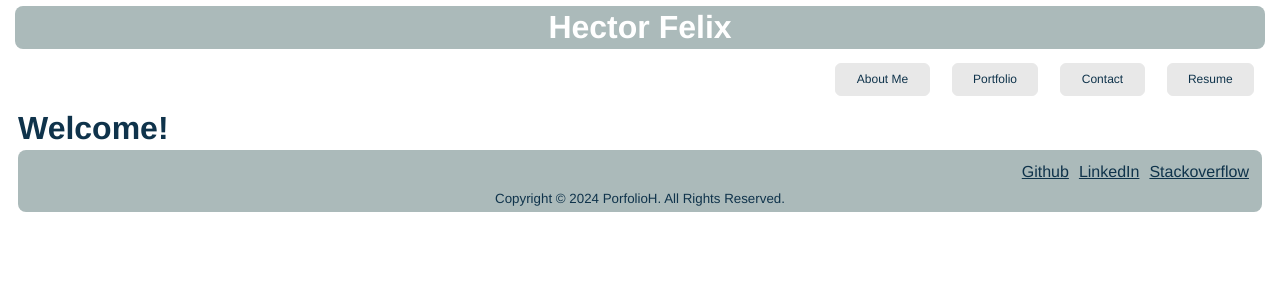
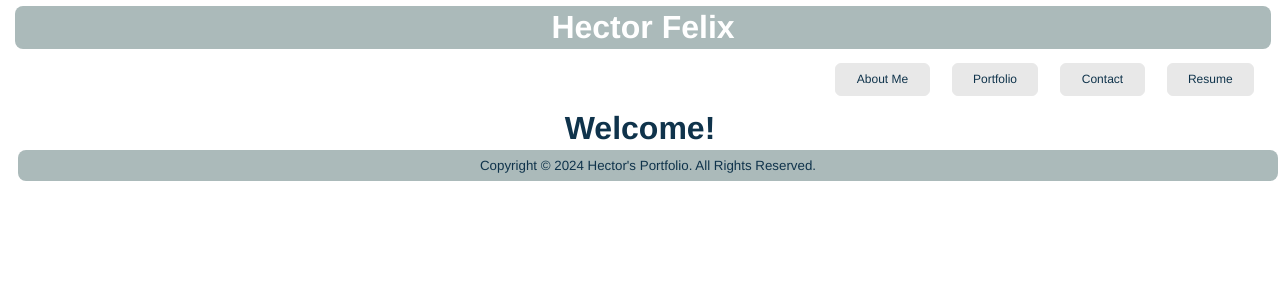
Before and after one commit to hfelix3/PortfolioH, a React (Vite) app: page / in a window 1280 px wide. Shown: the top 300 px of the page. Built offline with nearby package versions, Linux system fonts and the light colour scheme.

Commit message:
moved footer links to contact section

```diff
--- a/index.html
+++ b/index.html
@@ -4,7 +4,7 @@
     <meta charset="UTF-8" />
     <link rel="icon" type="image/svg+xml" href="/vite.svg" />
     <meta name="viewport" content="width=device-width, initial-scale=1.0" />
-    <title>Hector Felix</title>
+    <title>Hector's Portfolio</title>
   </head>
   <body>
     <!-- React is being "injected into this empty div from main.jsx" -->
--- a/src/components/aboutme.jsx
+++ b/src/components/aboutme.jsx
@@ -4,7 +4,7 @@ function Aboutme() {
       <section className="aboutMeDescription">
       <h2>About Me</h2>
         <img className= "profilePic" src='src/assets/images/IMG_0654.JPG'/>
-        <p>
+        <p id= 'firstpi'>
         Hi, I'm Hector, a passionate web developer with a strong foundation in HTML, CSS, JavaScript, and modern frameworks like React. Through my ongoing development journey, I’ve honed my skills in building user-friendly, responsive web applications, always keeping the end-user’s experience in mind.
         </p>
         <p>
--- a/src/components/contact.jsx
+++ b/src/components/contact.jsx
@@ -22,6 +22,23 @@ function ContactH() {
   return (
     <div>
       <h2 className="contactForm">Contact Me</h2>
+      <section className='links'>
+        <a href="https://github.com/hfelix3">
+          <button id="clickable" type="button">
+            Github
+          </button>
+        </a>
+        <a href="https://www.linkedin.com/in/hector-felix-del-valle-174451167">
+        <button id="clickable" type="button">
+          LinkedIn
+        </button>
+        </a>
+        <a href = 'https://stackoverflow.com/'>
+        <button id="clickable" type="button">
+          Stackoverflow
+        </button>
+        </a>
+      </section>
       <form className="contactForm" onSubmit={handleSubmit}>
         <input
           name="Name"
@@ -53,7 +70,7 @@ function ContactH() {
           required
         ></textarea>
 
-        <button type="submit">Submit</button>
+        <button id='clickable' type="submit">Submit</button>
         {!IsValid && <p>Please enter a valid email address.</p>}
       </form>
     </div>
--- a/src/components/content.jsx
+++ b/src/components/content.jsx
@@ -8,7 +8,7 @@ function Content({ AboutMeValue, PortfolioValue, ContactValue, ResumeValue }) {
 
         return(
         <div>
-                <h1>Welcome!</h1>
+                <h1 id="Welcome">Welcome!</h1>
             <section className="contentSection">
             {AboutMeValue ? <Aboutme/> : null}
             {PortfolioValue ? <PortfolioH/> : null}
--- a/src/components/footer.jsx
+++ b/src/components/footer.jsx
@@ -4,13 +4,8 @@
         return(
         <div>
             <footer>
-            <section className='links'>
-                <a href = 'https://github.com/hfelix3'>Github</a>
-                <a href = 'https://www.linkedin.com/in/hector-felix-del-valle-174451167'>LinkedIn</a>
-                <a href = 'https://stackoverflow.com/'>Stackoverflow</a>
-            </section>
                 <small>
-                    Copyright © 2024 PorfolioH. All Rights Reserved.
+                    Copyright © 2024 Hector's Portfolio. All Rights Reserved.
                 </small>
             </footer>
         </div>
--- a/src/components/navbar.jsx
+++ b/src/components/navbar.jsx
@@ -41,16 +41,16 @@ export default function Navbar() {
         <nav className="nav">
                 {/* make Anchors buttons? that have an event handler like onClick={props.clickHandler} "from the parent file" or onClick={function name here} "within file calling on the function" look at 40:00 in react day 2 zoom */}
                 <div style={linkStyle}>
-                    <button type ="button" onClick={handleClickAbout} href="#aboutme" >About Me</button>
+                    <button id='clickable' type ="button" onClick={handleClickAbout} href="#aboutme" >About Me</button>
                 </div>
                 <div style={linkStyle}>
-                    <button type ="button" onClick={handleClickPort} href="#portfolio" >Portfolio</button>
+                    <button id='clickable' type ="button" onClick={handleClickPort} href="#portfolio" >Portfolio</button>
                 </div>
                 <div style={linkStyle}>
-                    <button type ="button" onClick={handleClickCont} href="#contact" >Contact</button>
+                    <button id='clickable' type ="button" onClick={handleClickCont} href="#contact" >Contact</button>
                 </div>
                 <div style={linkStyle}>
-                    <button type ="button" onClick={handleClickRes} href="#resume" >Resume</button>
+                    <button id='clickable' type ="button" onClick={handleClickRes} href="#resume" >Resume</button>
                 </div>
         </nav>
         <Content
--- a/src/components/portfolio.jsx
+++ b/src/components/portfolio.jsx
@@ -4,7 +4,7 @@ function PortfolioH(prop) {
       <h2 className="portfolio">Portfolio</h2>
       <div className="portfolioImages">
         <section className="leftSide">
-          <a href="https://github.com/hfelix3/svg-logo-generator">
+          <a href="https://github.com/hfelix3/svg-logo-generator"> {/*CHECK ON HAVING FUNCTIONING IMAGES TAKING YOU TO THE APP OR PAGE*/}
             <h3>svg-logo-generator Repository</h3>
           </a>
           <a href="">
--- a/src/components/resume.jsx
+++ b/src/components/resume.jsx
@@ -30,7 +30,7 @@ function ResumeH() {
           </section>
         </div>
 
-        <a className="downloadLink" href="src/assets/Resume.pdf" download>Click here to download my resume PDF</a>
+        <a id='clickable' className="downloadLink" href="src/assets/Resume.pdf" download>Click here to download my resume PDF</a>
 </>
   );
 };
--- a/src/index.css
+++ b/src/index.css
@@ -1,11 +1,13 @@
 /* TODO:ADD STYLE */
 * {
+    /* background-color:black; */
     font-family: helvetica;
     color: #0F334B;
     margin: 3px;
 }
 
 .header {
+    width: 100%;    /* Ensure the section takes up the full width of the page */
     background-color: #abbaba;
     display: flex;
     flex-direction: column;
@@ -34,7 +36,18 @@ button {
     border: 1px solid #e8e8e8;
 }
 
+#Welcome {
+    height: 100%;  /* Make sure the body and html take full height */
+    margin: 0;     /* Remove default margin */
+    display: flex; /* Use Flexbox on the body */
+    justify-content: center; /* Center horizontally */
+    align-items: center; /* Center vertically */
+}
+
 .contentSection {
+    /* height: 73vh;  Make the section take up the full height of the viewport */
+    width: 100%;    /* Ensure the section takes up the full width of the page */
+    /* overflow: hidden;  Prevent any content from overflowing and showing scrollbars */
     border-radius: 5px;
     box-shadow: inset 2px 5px 30px lightgray;
 }
@@ -49,12 +62,11 @@ button {
     display: flex;
     justify-content: center;
     align-items: center;
-    margin: 30px;
 }
 
 .applications {
     border-radius: 1em;
-    margin: 50px;
+    margin: 0px;
 }
 
 .leftSide {
@@ -85,20 +97,17 @@ button {
     border-radius: 0.5em;
 }
 
+#firstpi {
+    text-indent: 1em;
+}
+
 p {
-    text-indent: 1em;
+    margin-bottom: 20px;  /* Adds 20px space below each paragraph */
 }
 
 .applications {
     height: 250px;
     width: 400px;
-}
-
-.links {
-    display: flex;
-    flex-direction: row;
-    align-items: flex-end;
-    justify-content: flex-end;
 }
 
 .resumeTitle {
@@ -126,14 +135,30 @@ p {
     color: blue;
 }
 
+#clickable:hover {
+    color: blue;
+}
+
 a {
     margin: 5px;
 }
 
+.links {
+    display: flex;
+    flex-direction: row;
+    align-items: center;
+    justify-content: center;
+}
+
 footer {
     text-align: center;
-    padding: 5px;
     background-color: #abbaba;
     color: #000;
+    width: 100%;    /* Ensure the section takes up the full width of the page */
     border-radius: 0.5em;
+    padding: 5px;
+    display: flex;
+    flex-direction: column;
+    align-items: center;
+    justify-content: center;
 }
```
